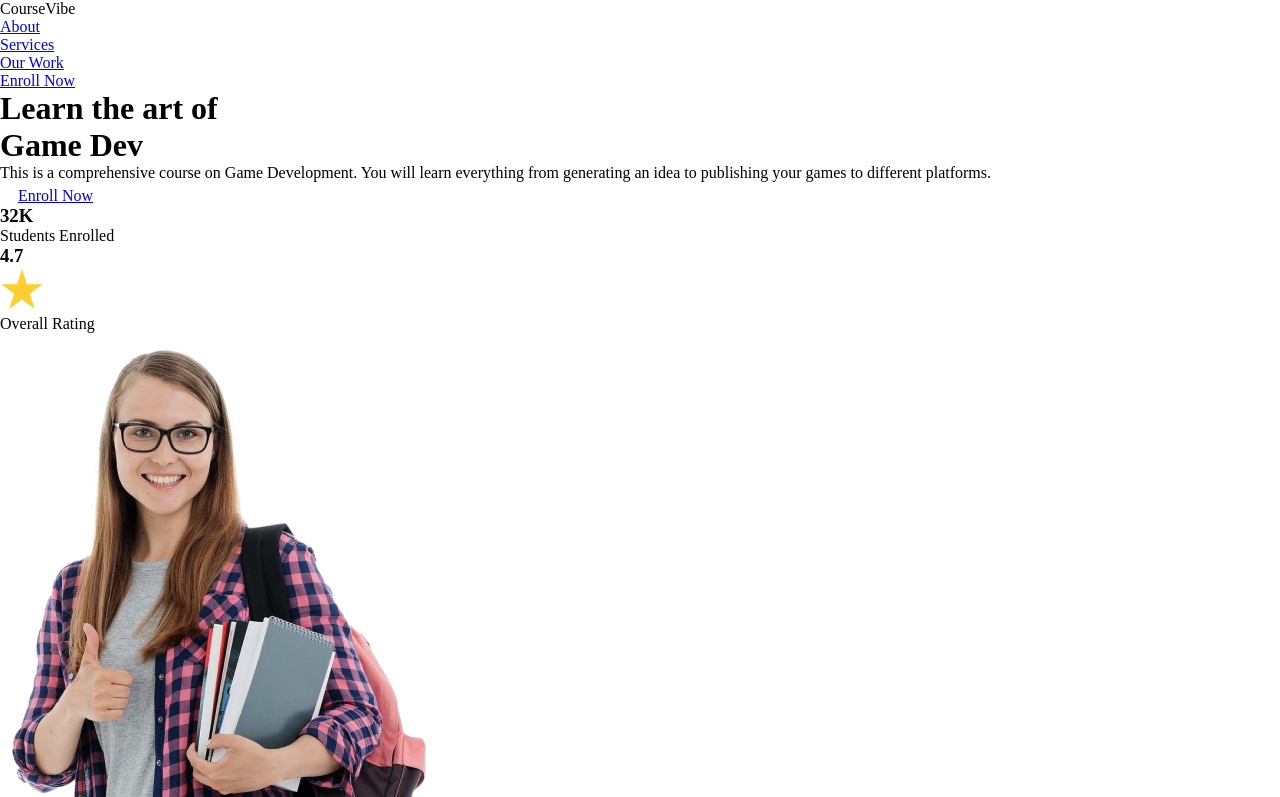
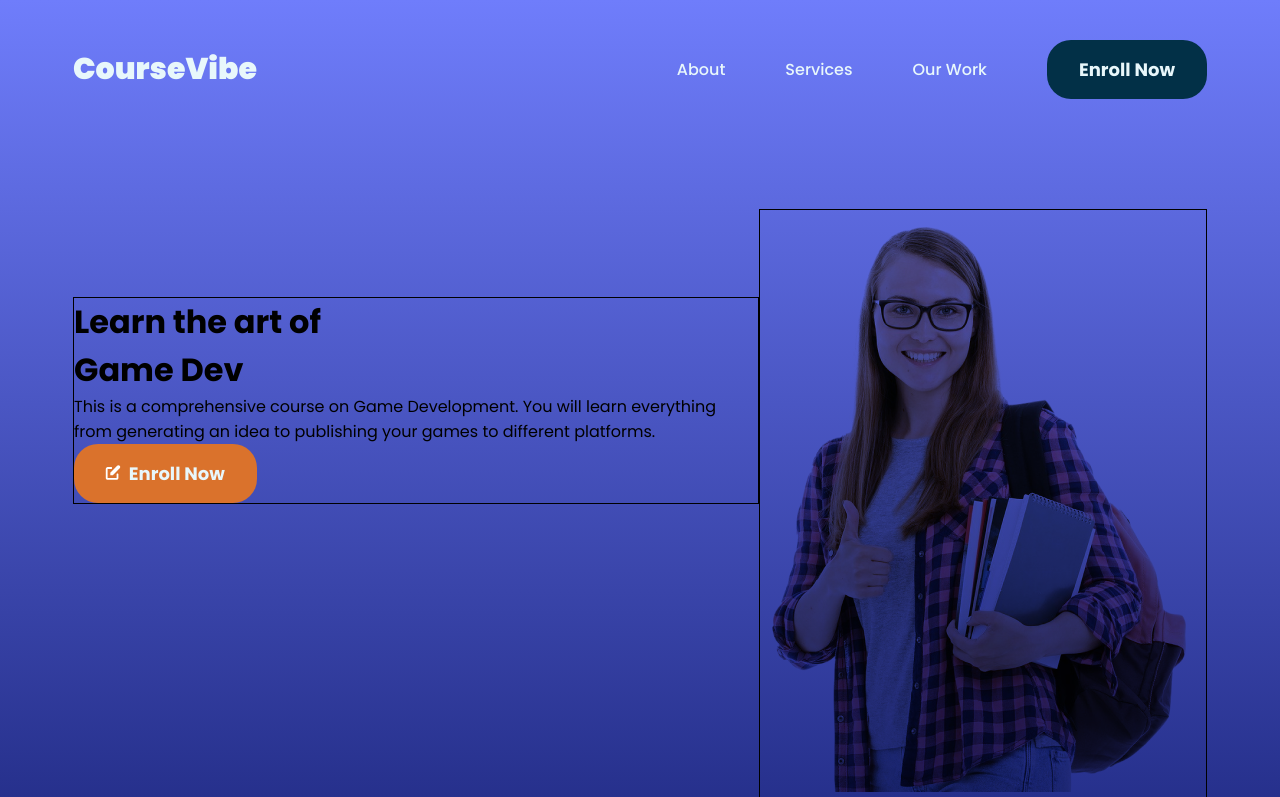
Before and after one commit to shibaramdas-git/course-vibe, a plain HTML site: page index.html in a window 1280 px wide. Shown: the top 797 px of the page. Drawn offline with Linux system fonts and the light colour scheme.

Commit message:
navbar styling done for desktop

```diff
--- a/index.html
+++ b/index.html
@@ -30,12 +30,7 @@
               everything from generating an idea to publishing your games to
               different platforms.
             </p>
-            <a href="#" class="btn">
-              <img
-                src="/assets/images/enrollnow-icon.svg"
-                alt="Enroll now icon"
-              />Enroll Now
-            </a>
+            <a href="#" class="btn light enroll-icon"> Enroll Now </a>
           </div>
           <div class="achievement-card students-enrolled">
             <div class="content">
@@ -105,7 +100,7 @@
             You will also have access to a private Discord channel where you can
             discuss your doubts.
           </p>
-          <a href="#"><button>Learn More</button></a>
+          <a href="#" class="btn light">Learn More</a>
         </div>
       </div>
     </section>
--- a/style.css
+++ b/style.css
@@ -1,4 +1,7 @@
-* {
+@import url("https://fonts.googleapis.com/css2?family=Poppins:ital,wght@0,100;0,200;0,300;0,400;0,500;0,600;0,700;0,800;0,900;1,100;1,200;1,300;1,400;1,500;1,600;1,700;1,800;1,900&display=swap");
+*,
+*::after,
+*::before {
   margin: 0;
   padding: 0;
   box-sizing: border-box;
@@ -10,3 +13,113 @@
   --light-color: #e8f7fb;
   --light-blue-color: #6f7dfb;
 }
+
+body {
+  font-size: 1rem;
+  font-weight: 400;
+  font-family: "Poppins", sans-serif;
+}
+a {
+  text-decoration: none;
+}
+li {
+  list-style-type: none;
+}
+/* Helper classes */
+.wrapper {
+  max-width: 1134px;
+  margin: 0 auto;
+}
+/* @media (max-width: 834px) {
+  .wrapper {
+    max-width: 714px;
+  }
+}
+@media (max-width: 414px) {
+  .wrapper {
+    max-width: 350px;
+  }
+} */
+
+/* Buttons */
+.btn {
+  /* 1. hwmp 2. color,font 3. pseudo 4. position  */
+  padding: 16px 32px;
+  border-radius: 24px;
+  display: inline-block; /* To respect block level properties- w,h,m,p */
+
+  color: var(--light-color);
+  font-size: 18px;
+  font-weight: bold;
+}
+.btn.dark {
+  background: var(--dark-blue-color);
+}
+.btn.light {
+  background: var(--orange-color);
+}
+.btn.enroll-icon {
+  padding-left: 30px;
+}
+.btn.enroll-icon::before {
+  content: url("./assets/images/enrollnow-icon.svg");
+  margin-right: 3px;
+  position: relative;
+  top: 2px;
+}
+/* ---------------------------- */
+/* Header */
+/* ---------------------------- */
+
+header {
+  background-image: linear-gradient(#6f7dfb, #26308c);
+  height: 100vh;
+}
+nav {
+  display: flex;
+  justify-content: space-between;
+  align-items: center;
+  color: var(--light-color);
+  width: 1134px;
+
+  position: fixed;
+  top: 40px;
+}
+nav > .logo {
+  font-size: 30px;
+  font-weight: 900;
+}
+nav ul {
+  display: flex;
+  align-items: center;
+  gap: 60px;
+}
+nav ul li a {
+  font-weight: 500;
+  color: var(--light-color);
+}
+
+/* ---------------------------- */
+/* Hero section*/
+/* ---------------------------- */
+
+.hero-section {
+  display: flex;
+  justify-content: space-between;
+  height: 100vh;
+}
+.hero-section div {
+  border: 1px solid #000;
+}
+.hero-section .right {
+  align-self: flex-end;
+}
+.hero-section .right img {
+  mix-blend-mode: multiply;
+}
+.hero-section .left {
+  align-self: center;
+}
+.achievement-card {
+  display: none;
+}
```
